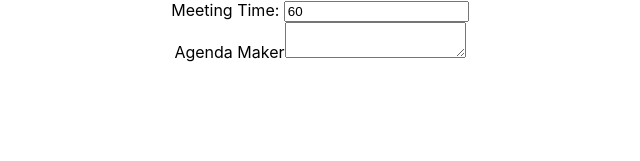
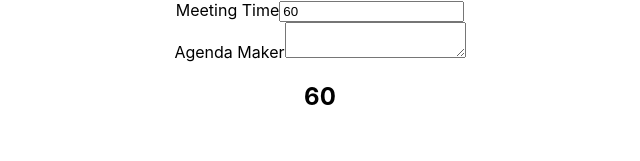
Before and after one commit to srolandmarshall/meeting-timer, a React (Create React App) app in the folder client/: page / in a window 1280 px wide. Shown: the top 161 px of the page, without its empty margins (320-960 px from the left). Built offline with nearby package versions, Linux system fonts and the light colour scheme.

Commit message:
refactor react stuff

```diff
--- a/client/src/App.js
+++ b/client/src/App.js
@@ -7,15 +7,16 @@ import MeetingTimeInput from "./components/MeetingTimeInput/MeetingTimeInput";
 function App() {
   const [agenda, setAgenda] = useState("");
   const [meetingTime, setMeetingTime] = useState(60);
+  /* get the meetingtime value from MeetingTimeInput and pass it to AgendaPreview */
 
   return (
     <div className="App">
       <MeetingTimeInput
-        value={meetingTime}
-        onChange={(event) => setMeetingTime(event.target.value)}
+        meetingTime={meetingTime}
+        setMeetingTime={setMeetingTime}
       />
       <MeetingForm setAgenda={setAgenda} />
-      <AgendaPreview agenda={agenda} />
+      <AgendaPreview meetingTime={meetingTime} agenda={agenda} />
     </div>
   );
 }
--- a/client/src/components/AgendaPreview/AgendaPreview.jsx
+++ b/client/src/components/AgendaPreview/AgendaPreview.jsx
@@ -1,9 +1,10 @@
 import React from "react";
 import ReactMarkdown from "react-markdown";
 
-const AgendaPreview = ({ agenda }) => {
+const AgendaPreview = ({ agenda, meetingTime }) => {
   return (
     <div>
+      <h2>{meetingTime}</h2>
       <ReactMarkdown>{agenda}</ReactMarkdown>
     </div>
   );
--- a/client/src/components/MeetingForm/MeetingForm.jsx
+++ b/client/src/components/MeetingForm/MeetingForm.jsx
@@ -1,12 +1,9 @@
-import React, { useState } from "react";
+import React from "react";
 import "./MeetingForm.css";
 
 function MeetingForm(props) {
-  const [agendaText, setAgendaText] = useState("");
-
   const handleAgendaChange = (event) => {
     const text = event.target.value;
-    setAgendaText(text);
     props.setAgenda(text);
   };
 
@@ -16,7 +13,7 @@ function MeetingForm(props) {
       <textarea
         id="agenda-text"
         name="agenda-text"
-        value={agendaText}
+        value={props.agenda}
         onChange={handleAgendaChange}
       />
     </div>
--- a/client/src/components/MeetingTimeInput/MeetingTimeInput.jsx
+++ b/client/src/components/MeetingTimeInput/MeetingTimeInput.jsx
@@ -1,18 +1,23 @@
 import React from "react";
 
-function MeetingTimeInput({ value, onChange }) {
+const MeetingTimeInput = (props) => {
+  const handleMeetingTimeChange = (event) => {
+    const time = event.target.value;
+    props.setMeetingTime(time);
+  };
+
   return (
-    <div>
-      <label htmlFor="meetingTime">Meeting Time: </label>
+    <div className="MeetingTimeInput">
+      <label htmlFor="meeting-time">Meeting Time</label>
       <input
+        id="meeting-time"
+        name="meeting-time"
         type="number"
-        id="meetingTime"
-        name="meetingTime"
-        value={value}
-        onChange={onChange}
+        value={props.meetingTime}
+        onChange={handleMeetingTimeChange}
       />
     </div>
   );
-}
+};
 
 export default MeetingTimeInput;
```
